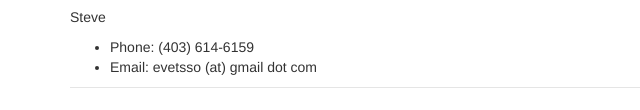
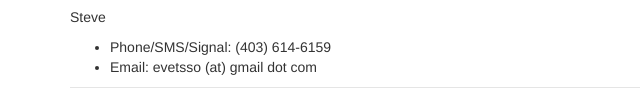
Before and after one commit to evetsso/calgarygo, a plain HTML site: page pages/about-us/index.html in a window 1280 px wide. Shown: the part 1028-1138 px from the top of the page, 0-640 px from the left. Drawn offline with Linux system fonts and the light colour scheme.

Commit message:
Nikola auto commit.
Source commit: 5f641906351cd3afe8e8e4f7acbde5c878938ef2
Nikola version: 8.1.3

```diff
--- a/pages/about-us/index.html
+++ b/pages/about-us/index.html
@@ -92,7 +92,7 @@ feel free to bring your own if you wish.</p>
 </ul>
 <p>Steve</p>
 <ul>
-<li>Phone: (403) 614-6159</li>
+<li>Phone/SMS/Signal: (403) 614-6159</li>
 <li>Email: evetsso (at) gmail dot com</li>
 </ul>
 </div>
```
Also changed, not shown: 1 other file.
